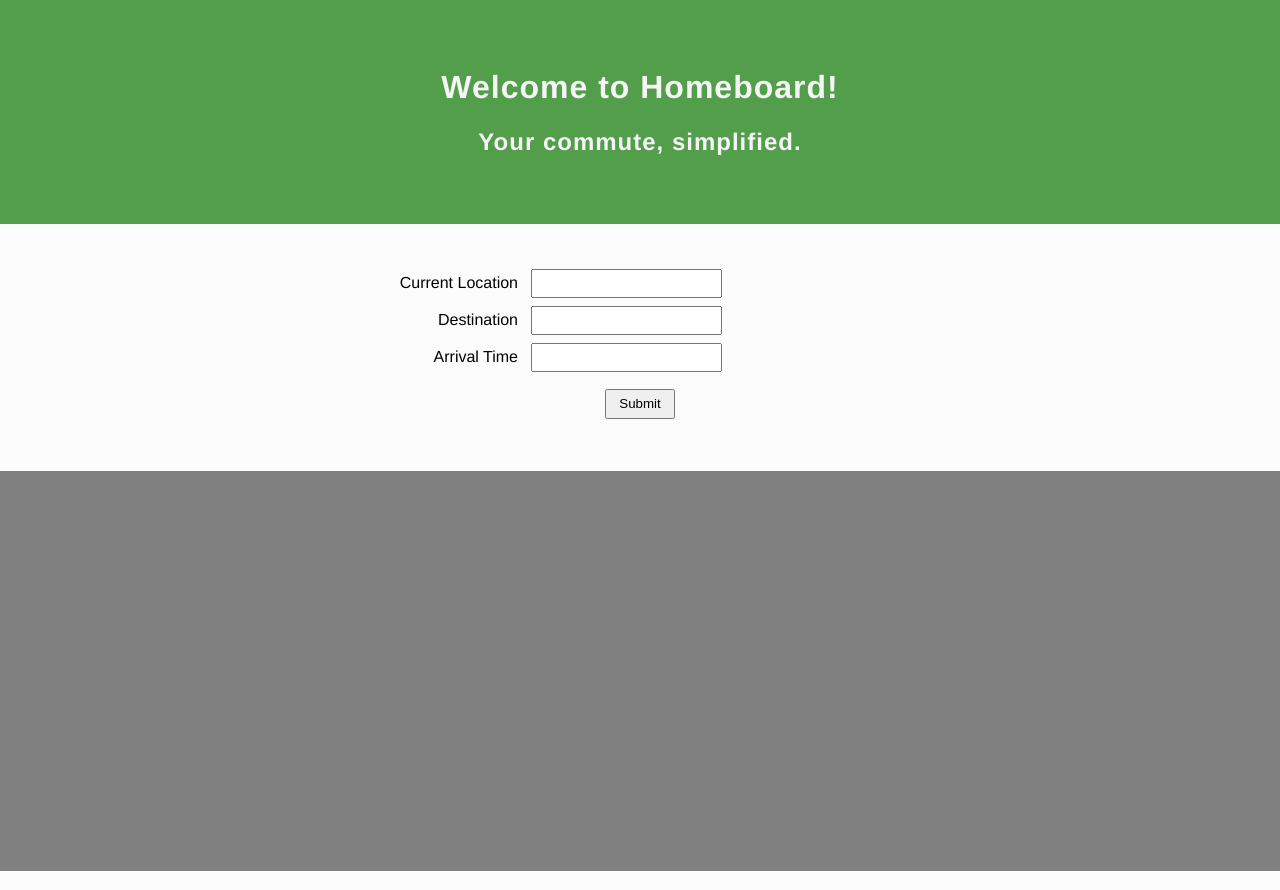
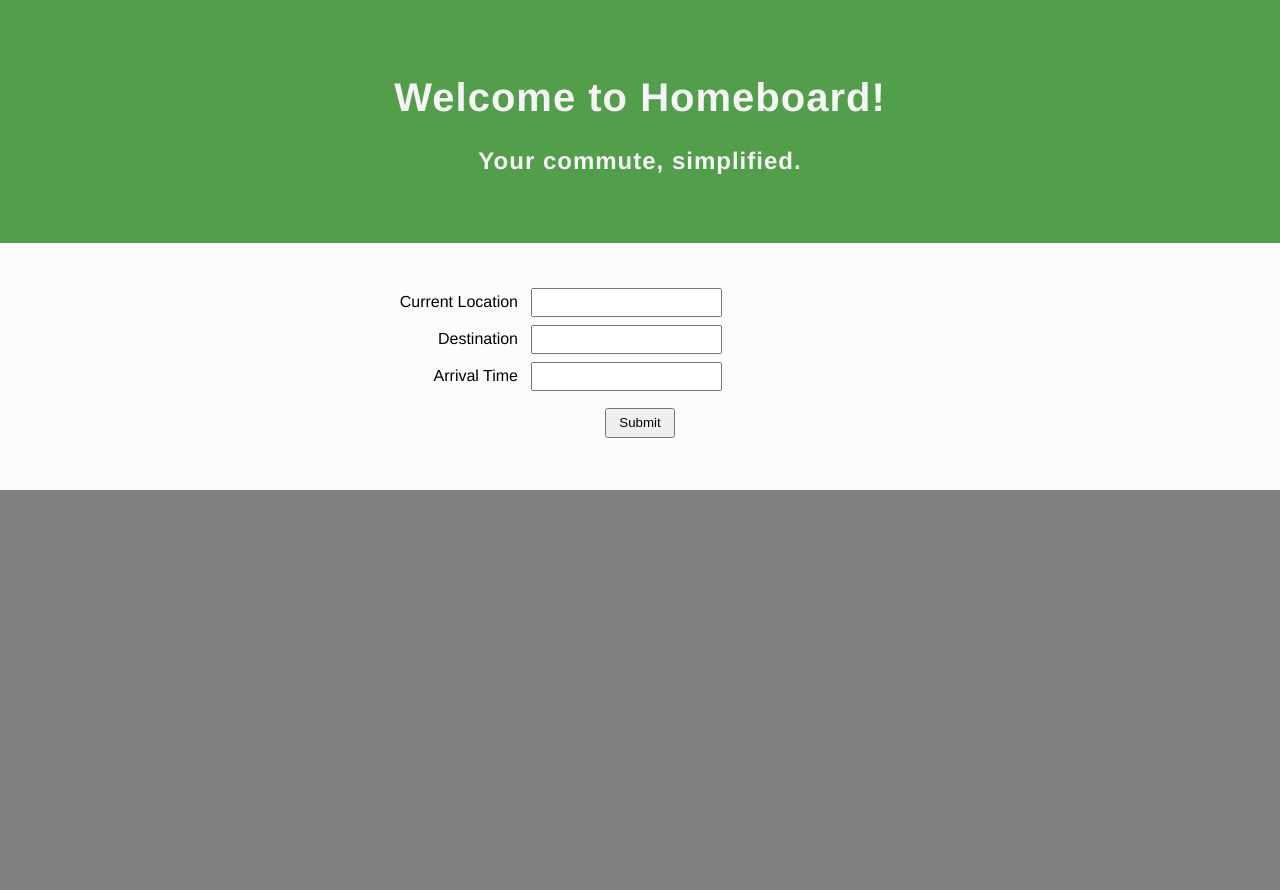
Before and after one commit to CarsonMThrift/Boilermake2017, a website: page index.html in a window 1280 px wide. Drawn offline with nearby package versions, Linux system fonts and the light colour scheme; some packages are replaced by stand-ins of ours.

Commit message:
Increase h1 font size

```diff
--- a/index.css
+++ b/index.css
@@ -2,19 +2,18 @@ body {
     margin: 0;
     background-color: #fcfcfc;
     font-family: Helvetica;
-
-    clear: both;
 }
 
 header {
-
     background-color: #529e4b;
     color: whitesmoke;
     text-align: center;
-    padding:3rem;
+    padding: 3rem;
+    letter-spacing: 1px;
+}
 
-    letter-spacing: 1px;
-
+h1 {
+    font-size: 40px;
 }
 
 .data-container {
```
